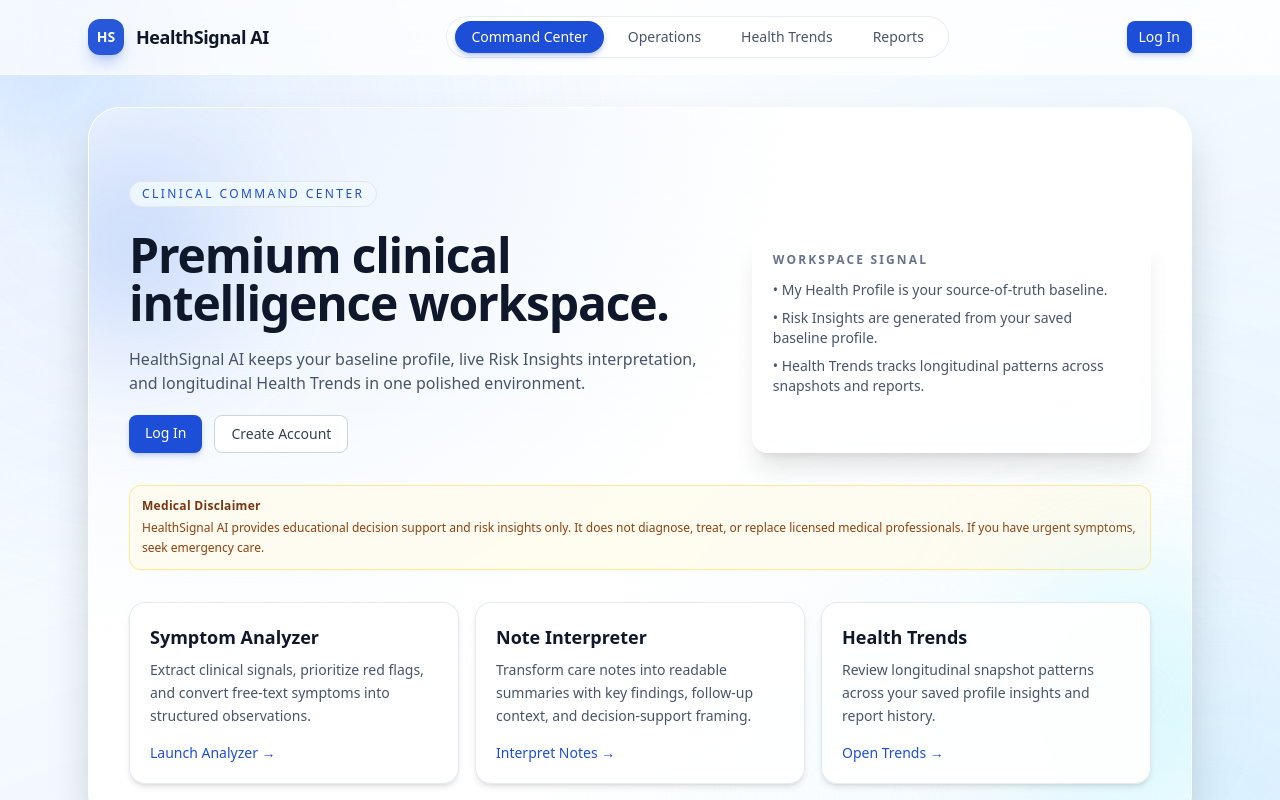
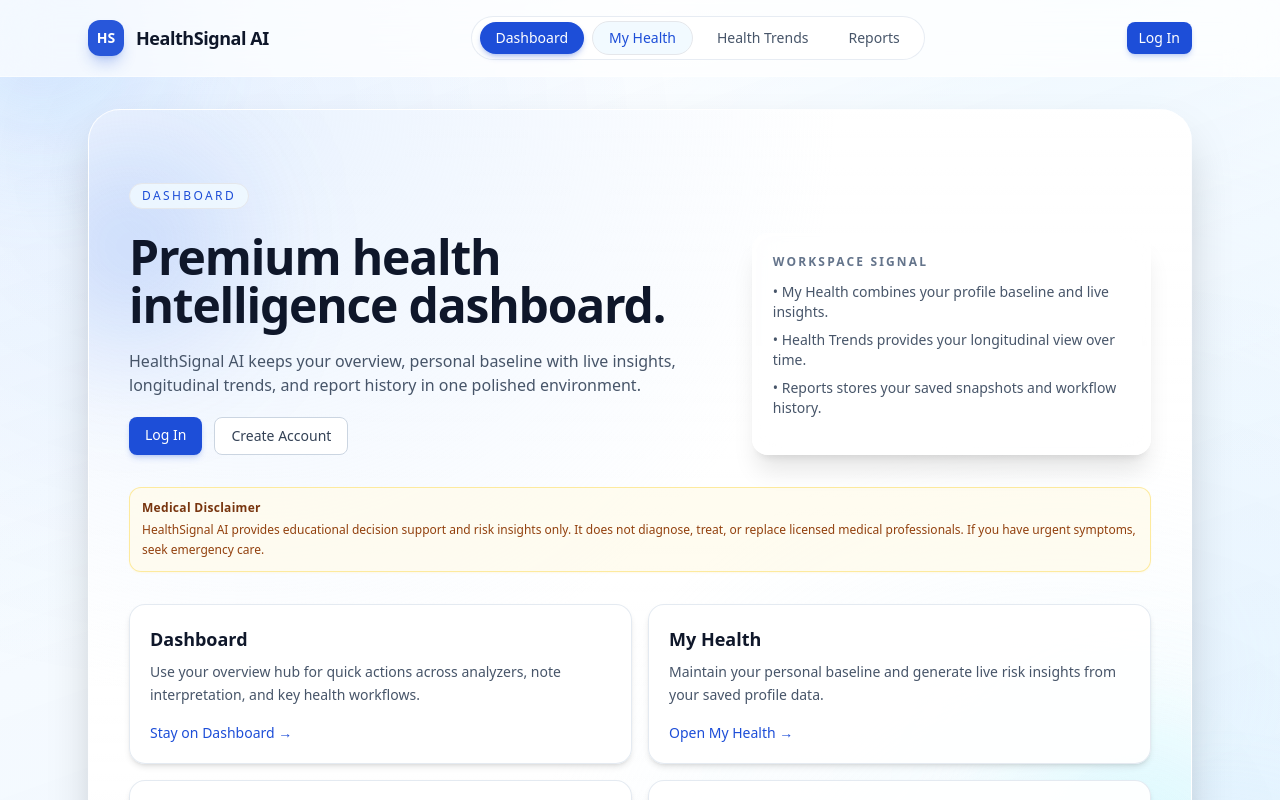
Before and after one commit to AleksaBot/HealthSignal-AI, a Next.js app in the folder frontend/: page / in a window 1280 px wide. Shown: the top 800 px of the page. Built offline with nearby package versions, Linux system fonts and the light colour scheme; no server answers.

Commit message:
Refine top navigation IA and account menu

```diff
--- a/frontend/app/auth/page.tsx
+++ b/frontend/app/auth/page.tsx
@@ -39,7 +39,7 @@ export default function AuthPage() {
         const token = await login({ email, password });
         saveToken(token.access_token);
         setMessage("Log in successful. Redirecting to dashboard...");
-        router.push("/dashboard");
+        router.push("/");
       }
     } catch (err) {
       setError(getUserErrorMessage(err));
--- a/frontend/app/dashboard/page.tsx
+++ b/frontend/app/dashboard/page.tsx
@@ -1,88 +1,5 @@
-import Link from "next/link";
-import { DisclaimerBanner } from "@/components/DisclaimerBanner";
-import { RequireAuth } from "@/components/RequireAuth";
+import { redirect } from "next/navigation";
 
-const quickActions = [
-  {
-    title: "Symptom Analyzer",
-    description: "Analyze free-text symptom descriptions and capture structured clinical signals.",
-    href: "/symptom-analyzer"
-  },
-  {
-    title: "Note Interpreter",
-    description: "Convert clinician notes into organized findings and contextual summaries.",
-    href: "/note-interpreter"
-  },
-  {
-    title: "Risk Insights",
-    description: "Refresh live interpretation generated from your saved My Health Profile baseline.",
-    href: "/profile"
-  },
-  {
-    title: "Health Trends",
-    description: "Review longitudinal health patterns across saved snapshots and report history.",
-    href: "/health-trends"
-  }
-] as const;
-
-const statCards = [
-  { label: "Active Workflows", value: "4", context: "Analyzer, Notes, Insights, Trends" },
-  { label: "Reports Shortcut", value: "Ready", context: "Longitudinal archive" },
-  { label: "Workspace Mode", value: "Operational", context: "Control panel enabled" }
-] as const;
-
-export default function DashboardPage() {
-  return (
-    <RequireAuth>
-      <section className="section-shell space-y-6 px-6 py-7 md:px-8">
-        <div className="ambient-orb -top-20 right-0 h-52 w-52 bg-brand-300/20" />
-        <div className="ambient-orb -left-20 bottom-8 h-56 w-56 bg-cyan-200/25" />
-
-        <div className="relative flex flex-wrap items-end justify-between gap-4 border-b border-slate-200/80 pb-4 dark:border-slate-700/70">
-          <div className="space-y-2">
-            <p className="text-xs font-semibold uppercase tracking-[0.22em] text-brand-700">Operations Dashboard</p>
-            <h1 className="text-2xl font-semibold tracking-tight text-slate-900 dark:text-slate-100">Clinical workflow control panel</h1>
-            <p className="text-sm text-slate-600 dark:text-slate-300">Run analyzers, refresh baseline-driven insights, and jump into trend monitoring.</p>
-          </div>
-          <Link
-            href="/history"
-            className="rounded-lg border border-slate-300 bg-white px-4 py-2 text-sm font-medium text-slate-700 transition hover:-translate-y-0.5 hover:border-brand-300 hover:shadow-md dark:border-slate-600 dark:bg-slate-900/80 dark:text-slate-200"
-          >
-            Open Reports
-          </Link>
-        </div>
-
-        <div className="relative grid gap-4 md:grid-cols-3">
-          {statCards.map((card, index) => (
-            <article
-              key={card.label}
-              style={{ animationDelay: `${index * 50}ms` }}
-              className="premium-card premium-card-interactive animate-fade-up p-4"
-            >
-              <p className="text-xs uppercase tracking-[0.16em] text-slate-500 dark:text-slate-400">{card.label}</p>
-              <p className="mt-2 text-2xl font-semibold text-slate-900 dark:text-slate-100">{card.value}</p>
-              <p className="mt-1 text-xs text-slate-500 dark:text-slate-400">{card.context}</p>
-            </article>
-          ))}
-        </div>
-
-        <div className="relative grid gap-4 md:grid-cols-2">
-          {quickActions.map((item, index) => (
-            <Link
-              key={item.title}
-              href={item.href}
-              style={{ animationDelay: `${120 + index * 60}ms` }}
-              className="premium-card premium-card-interactive animate-fade-up group p-5"
-            >
-              <h2 className="text-lg font-semibold text-slate-900 dark:text-slate-100">{item.title}</h2>
-              <p className="mt-2 text-sm text-slate-600 dark:text-slate-300">{item.description}</p>
-              <p className="mt-4 text-sm font-medium text-brand-700 transition group-hover:translate-x-1 dark:text-brand-300">Open workflow →</p>
-            </Link>
-          ))}
-        </div>
-
-        <DisclaimerBanner compact />
-      </section>
-    </RequireAuth>
-  );
+export default function LegacyDashboardPage() {
+  redirect("/");
 }
--- a/frontend/app/health-trends/page.tsx
+++ b/frontend/app/health-trends/page.tsx
@@ -78,7 +78,7 @@ export default function HealthTrendsPage() {
             <h2 className="text-xl font-semibold text-slate-900 dark:text-slate-100">No trend history yet</h2>
             <p className="text-sm text-slate-600 dark:text-slate-300">Save your first profile insight snapshot to start tracking changes over time.</p>
             <div className="flex flex-wrap gap-3">
-              <Link href="/profile" className="rounded-lg bg-brand-700 px-4 py-2 text-sm font-medium text-white">Open My Health Profile</Link>
+              <Link href="/profile" className="rounded-lg bg-brand-700 px-4 py-2 text-sm font-medium text-white">Open My Health</Link>
               <Link href="/profile" className="rounded-lg border border-slate-300 bg-white px-4 py-2 text-sm font-medium text-slate-700 dark:border-slate-700 dark:bg-slate-900 dark:text-slate-100">Refresh Risk Insights</Link>
               <Link href="/symptom-analyzer" className="rounded-lg border border-slate-300 bg-white px-4 py-2 text-sm font-medium text-slate-700 dark:border-slate-700 dark:bg-slate-900 dark:text-slate-100">Start Symptom Check</Link>
               <Link href="/history" className="rounded-lg border border-slate-300 bg-white px-4 py-2 text-sm font-medium text-slate-700 dark:border-slate-700 dark:bg-slate-900 dark:text-slate-100">Review Reports</Link>
@@ -135,7 +135,7 @@ export default function HealthTrendsPage() {
                 <article className="premium-card p-5">
                   <h2 className="text-lg font-semibold text-slate-900 dark:text-slate-100">Suggested actions</h2>
                   <div className="mt-3 grid gap-2">
-                    <Link href="/profile" className="rounded-lg border border-slate-300 bg-white px-3 py-2 text-sm font-medium text-slate-700 dark:border-slate-700 dark:bg-slate-900 dark:text-slate-100">Update My Health Profile</Link>
+                    <Link href="/profile" className="rounded-lg border border-slate-300 bg-white px-3 py-2 text-sm font-medium text-slate-700 dark:border-slate-700 dark:bg-slate-900 dark:text-slate-100">Update My Health Baseline</Link>
                     <Link href="/profile" className="rounded-lg border border-slate-300 bg-white px-3 py-2 text-sm font-medium text-slate-700 dark:border-slate-700 dark:bg-slate-900 dark:text-slate-100">Refresh Risk Insights</Link>
                     <Link href="/history" className="rounded-lg border border-slate-300 bg-white px-3 py-2 text-sm font-medium text-slate-700 dark:border-slate-700 dark:bg-slate-900 dark:text-slate-100">Review Reports</Link>
                     <Link href="/symptom-analyzer" className="rounded-lg border border-slate-300 bg-white px-3 py-2 text-sm font-medium text-slate-700 dark:border-slate-700 dark:bg-slate-900 dark:text-slate-100">Run Symptom Analyzer</Link>
--- a/frontend/app/page.tsx
+++ b/frontend/app/page.tsx
@@ -7,22 +7,28 @@ import { clearToken, getCurrentUser, isLoggedIn } from "@/lib/api";
 
 const modules = [
   {
-    title: "Symptom Analyzer",
-    description: "Extract clinical signals, prioritize red flags, and convert free-text symptoms into structured observations.",
-    href: "/symptom-analyzer",
-    cta: "Launch Analyzer"
+    title: "Dashboard",
+    description: "Use your overview hub for quick actions across analyzers, note interpretation, and key health workflows.",
+    href: "/",
+    cta: "Stay on Dashboard"
   },
   {
-    title: "Note Interpreter",
-    description: "Transform care notes into readable summaries with key findings, follow-up context, and decision-support framing.",
-    href: "/note-interpreter",
-    cta: "Interpret Notes"
+    title: "My Health",
+    description: "Maintain your personal baseline and generate live risk insights from your saved profile data.",
+    href: "/profile",
+    cta: "Open My Health"
   },
   {
     title: "Health Trends",
-    description: "Review longitudinal snapshot patterns across your saved profile insights and report history.",
+    description: "Review longitudinal patterns across baseline updates, insights snapshots, and completed analyses.",
     href: "/health-trends",
-    cta: "Open Trends"
+    cta: "Open Health Trends"
+  },
+  {
+    title: "Reports",
+    description: "Access saved snapshots and prior workflow outputs for historical review and follow-up decisions.",
+    href: "/history",
+    cta: "Open Reports"
   }
 ] as const;
 
@@ -56,33 +62,33 @@ export default function HomePage() {
 
       <div className="relative space-y-6">
         <p className="inline-flex rounded-full border border-brand-200/80 bg-brand-50/85 px-3 py-1 text-xs font-medium uppercase tracking-[0.2em] text-brand-700 dark:border-sky-400/35 dark:bg-slate-900/65 dark:text-sky-300 dark:shadow-[0_0_0_1px_rgba(56,189,248,0.08),0_10px_24px_-18px_rgba(56,189,248,0.85)] dark:backdrop-blur-sm">
-          Clinical Command Center
+          Dashboard
         </p>
 
         <div className="grid gap-6 lg:grid-cols-[1.2fr_0.8fr]">
           <div className="space-y-5">
-            <h1 className="text-4xl font-semibold tracking-tight text-slate-900 dark:text-slate-100 md:text-5xl">Premium clinical intelligence workspace.</h1>
+            <h1 className="text-4xl font-semibold tracking-tight text-slate-900 dark:text-slate-100 md:text-5xl">Premium health intelligence dashboard.</h1>
             <p className="max-w-2xl text-sm leading-relaxed text-slate-600 dark:text-slate-300 md:text-base">
-              HealthSignal AI keeps your baseline profile, live Risk Insights interpretation, and longitudinal Health Trends in one polished environment.
+              HealthSignal AI keeps your overview, personal baseline with live insights, longitudinal trends, and report history in one polished environment.
             </p>
 
             {authenticated ? (
               <div className="space-y-4 rounded-2xl border border-emerald-200/70 bg-emerald-50/70 p-4 dark:border-emerald-400/30 dark:bg-emerald-900/20">
                 <p className="text-sm font-medium text-emerald-800 dark:text-emerald-100">
-                  {firstName ? `Welcome back, ${firstName}.` : "Welcome back."} Your command center is ready.
+                  {firstName ? `Welcome back, ${firstName}.` : "Welcome back."} Your dashboard is ready.
                 </p>
                 <div className="flex flex-wrap gap-3">
                   <Link
-                    href="/dashboard"
+                    href="/"
                     className="rounded-lg bg-brand-700 px-4 py-2 text-sm font-medium text-white shadow-md shadow-brand-700/25 transition hover:-translate-y-0.5 hover:bg-brand-600"
                   >
-                    Open Operations
+                    Open Dashboard
                   </Link>
                   <Link
                     href="/profile"
                     className="rounded-lg border border-slate-300 bg-white px-4 py-2 text-sm font-medium text-slate-700 transition hover:-translate-y-0.5 hover:border-slate-400 hover:shadow-sm dark:border-slate-600 dark:bg-slate-900/80 dark:text-slate-200 dark:hover:border-slate-500"
                   >
-                    Open My Health Profile
+                    Open My Health
                   </Link>
                 </div>
               </div>
@@ -107,9 +113,9 @@ export default function HomePage() {
           <div className="frosted-panel animate-fade-up space-y-3 rounded-2xl p-5 [--stagger:100ms]">
             <p className="text-xs font-semibold uppercase tracking-[0.18em] text-slate-500 dark:text-slate-400">Workspace Signal</p>
             <div className="space-y-2 text-sm text-slate-600 dark:text-slate-300">
-              <p>• My Health Profile is your source-of-truth baseline.</p>
-              <p>• Risk Insights are generated from your saved baseline profile.</p>
-              <p>• Health Trends tracks longitudinal patterns across snapshots and reports.</p>
+              <p>• My Health combines your profile baseline and live insights.</p>
+              <p>• Health Trends provides your longitudinal view over time.</p>
+              <p>• Reports stores your saved snapshots and workflow history.</p>
             </div>
           </div>
         </div>
@@ -117,7 +123,7 @@ export default function HomePage() {
 
       <DisclaimerBanner compact />
 
-      <div className="grid gap-4 md:grid-cols-3">
+      <div className="grid gap-4 md:grid-cols-2">
         {modules.map((card, index) => (
           <Link
             key={card.title}
--- a/frontend/app/profile/page.tsx
+++ b/frontend/app/profile/page.tsx
@@ -212,8 +212,8 @@ export default function ProfilePage() {
         <div className="ambient-orb -bottom-20 left-0 h-56 w-56 bg-cyan-200/20" />
 
         <div className="relative space-y-3 border-b border-slate-200/80 pb-5 dark:border-slate-700/70">
-          <p className="text-xs font-semibold uppercase tracking-[0.22em] text-brand-700">My Health Profile</p>
-          <h1 className="text-2xl font-semibold tracking-tight text-slate-900 dark:text-slate-100">My Health Profile + Live Risk Insights</h1>
+          <p className="text-xs font-semibold uppercase tracking-[0.22em] text-brand-700">My Health</p>
+          <h1 className="text-2xl font-semibold tracking-tight text-slate-900 dark:text-slate-100">My Health + Live Risk Insights</h1>
           <p className="max-w-3xl text-sm text-slate-600 dark:text-slate-300">
             Keep your profile up to date as a living baseline. Risk Insights are refreshed from your saved profile, and reports are optional archived snapshots.
           </p>
@@ -279,7 +279,7 @@ export default function ProfilePage() {
         </div>
 
         <div className="flex flex-wrap gap-3">
-          <button className="rounded-lg bg-brand-700 px-4 py-2 text-sm font-medium text-white disabled:opacity-60" onClick={onSaveProfile} disabled={saving}>{saving ? "Saving..." : "Save My Health Profile"}</button>
+          <button className="rounded-lg bg-brand-700 px-4 py-2 text-sm font-medium text-white disabled:opacity-60" onClick={onSaveProfile} disabled={saving}>{saving ? "Saving..." : "Save My Health"}</button>
           <button className="rounded-lg border border-slate-300 bg-white px-4 py-2 text-sm font-medium text-slate-700 transition hover:-translate-y-0.5 hover:bg-slate-100 disabled:cursor-not-allowed disabled:opacity-60 dark:border-slate-700 dark:bg-slate-800 dark:text-slate-100 dark:hover:bg-slate-700 dark:disabled:border-slate-800 dark:disabled:bg-slate-900 dark:disabled:text-slate-500" onClick={onGenerateInsights} disabled={generating}>{generating ? "Refreshing..." : "Refresh Insights"}</button>
           <Link href="/history" className="rounded-lg border border-brand-300/80 bg-brand-50/90 px-4 py-2 text-sm font-medium text-brand-800 transition hover:-translate-y-0.5 hover:bg-brand-100 dark:border-slate-700 dark:bg-slate-800 dark:text-slate-100 dark:hover:bg-slate-700">Review Archived Reports</Link>
         </div>
@@ -294,7 +294,7 @@ export default function ProfilePage() {
                 <p className="text-xs font-semibold uppercase tracking-[0.18em] text-brand-700">Risk Insights</p>
                 <h2 className="text-xl font-semibold text-slate-900 dark:text-slate-100">Overall Health Snapshot</h2>
                 <p className="mt-1 text-sm text-slate-600 dark:text-slate-300">{insights.overall_health_snapshot}</p>
-                <p className="mt-2 text-xs text-slate-500 dark:text-slate-400">These insights are generated from your latest saved Health Profile baseline.</p>
+                <p className="mt-2 text-xs text-slate-500 dark:text-slate-400">These insights are generated from your latest saved My Health baseline.</p>
               </div>
               <div className="flex flex-wrap gap-2">
                 <button
--- a/frontend/app/risk-form/page.tsx
+++ b/frontend/app/risk-form/page.tsx
@@ -10,12 +10,12 @@ export default function RiskFormPage() {
           <h1 className="text-2xl font-semibold text-slate-900 dark:text-slate-100">Risk Form has been replaced</h1>
           <p className="text-sm text-slate-600 dark:text-slate-300">
             The previous Risk Form / Risk Screener flow is now split into two clearer product experiences:
-            <strong> My Health Profile + Risk Insights</strong> for baseline interpretation, and <strong>Health Trends</strong> for longitudinal analytics.
+            <strong> My Health + Risk Insights</strong> for baseline interpretation, and <strong>Health Trends</strong> for longitudinal analytics.
           </p>
 
           <div className="grid gap-3 sm:grid-cols-2">
             <Link href="/profile" className="rounded-lg bg-brand-700 px-4 py-2 text-sm font-medium text-white">
-              Open My Health Profile
+              Open My Health
             </Link>
             <Link href="/health-trends" className="rounded-lg border border-slate-300 bg-white px-4 py-2 text-sm font-medium text-slate-700 dark:border-slate-700 dark:bg-slate-900 dark:text-slate-100">
               Open Health Trends
--- a/frontend/components/AppShell.tsx
+++ b/frontend/components/AppShell.tsx
@@ -8,10 +8,10 @@ import { ThemeSelector } from "@/components/ThemeSelector";
 import { applyTheme, readStoredThemePreference, THEME_STORAGE_KEY, ThemePreference } from "@/lib/theme";
 
 const navItems = [
-  { href: "/", label: "Command Center" },
-  { href: "/dashboard", label: "Operations" },
-  { href: "/health-trends", label: "Health Trends" },
-  { href: "/history", label: "Reports" }
+  { href: "/", label: "Dashboard", emphasis: false },
+  { href: "/profile", label: "My Health", emphasis: true },
+  { href: "/health-trends", label: "Health Trends", emphasis: false },
+  { href: "/history", label: "Reports", emphasis: false }
 ] as const;
 
 export function AppShell({ children }: { children: ReactNode }) {
@@ -122,7 +122,7 @@ export function AppShell({ children }: { children: ReactNode }) {
     return "HS";
   }, [displayName, email]);
 
-  const profileLabel = displayName ?? "My Health Profile";
+  const profileLabel = displayName ?? "Account";
 
   return (
     <div className="site-backdrop">
@@ -141,16 +141,16 @@ export function AppShell({ children }: { children: ReactNode }) {
             {navItems.map((item) => {
               const active = pathname === item.href;
 
+              const classes = item.emphasis
+                ? active
+                  ? "rounded-full border border-brand-500/70 bg-gradient-to-r from-brand-700 to-cyan-600 px-4 py-1.5 font-medium text-white shadow-md shadow-brand-700/35"
+                  : "rounded-full border border-brand-200/90 bg-brand-50/85 px-4 py-1.5 font-medium text-brand-700 transition hover:border-brand-300 hover:bg-brand-100/90 dark:border-brand-500/35 dark:bg-brand-900/35 dark:text-brand-200 dark:hover:border-brand-400/60 dark:hover:bg-brand-900/55"
+                : active
+                  ? "rounded-full bg-brand-700 px-4 py-1.5 text-white shadow-md shadow-brand-700/25"
+                  : "rounded-full px-4 py-1.5 text-slate-600 transition hover:bg-slate-100 hover:text-slate-900 dark:text-slate-300 dark:hover:bg-slate-800 dark:hover:text-white";
+
               return (
-                <Link
-                  key={item.href}
-                  href={item.href}
-                  className={`rounded-full px-4 py-1.5 transition ${
-                    active
-                      ? "bg-brand-700 text-white shadow-md shadow-brand-700/25"
-                      : "text-slate-600 hover:bg-slate-100 hover:text-slate-900 dark:text-slate-300 dark:hover:bg-slate-800 dark:hover:text-white"
-                  }`}
-                >
+                <Link key={item.href} href={item.href} className={classes}>
                   {item.label}
                 </Link>
               );
@@ -177,11 +177,11 @@ export function AppShell({ children }: { children: ReactNode }) {
                     </div>
                     <div className="mt-2 space-y-1">
                       <Link
-                        href="/profile"
+                        href="/account"
                         className="block rounded-lg px-3 py-2 text-sm text-slate-700 transition hover:bg-slate-100 dark:text-slate-200 dark:hover:bg-slate-800"
                         onClick={() => setMenuOpen(false)}
                       >
-                        My Health Profile
+                        Account
                       </Link>
                       <Link
                         href="/settings"
@@ -202,7 +202,7 @@ export function AppShell({ children }: { children: ReactNode }) {
                       type="button"
                       className="w-full rounded-lg px-3 py-2 text-left text-sm font-medium text-rose-600 transition hover:bg-rose-50 dark:hover:bg-rose-950/30"
                     >
-                      Logout
+                      Sign out
                     </button>
                   </div>
                 ) : null}
```
Also changed, not shown: frontend/app/account/page.tsx (added, +71 -0 lines).
